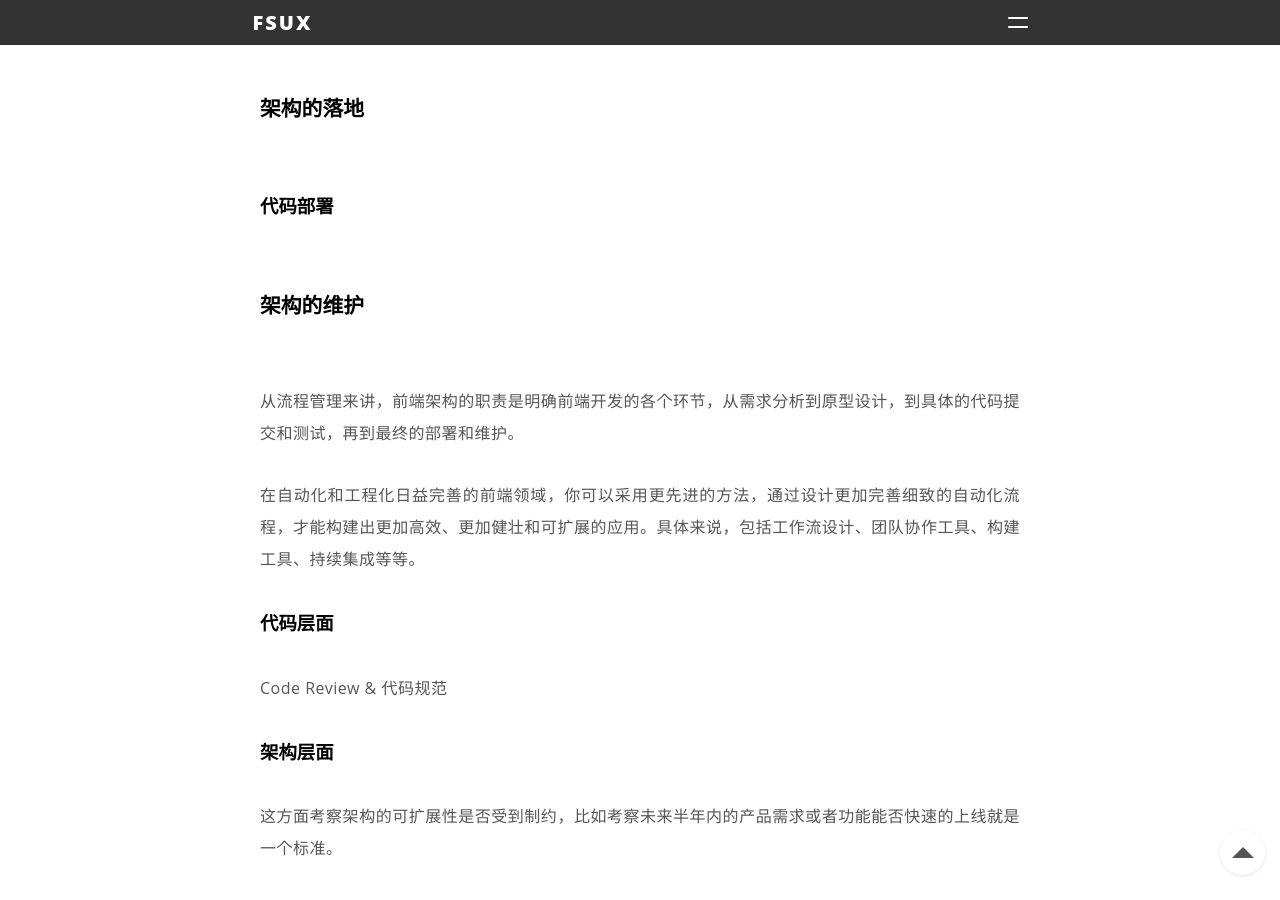
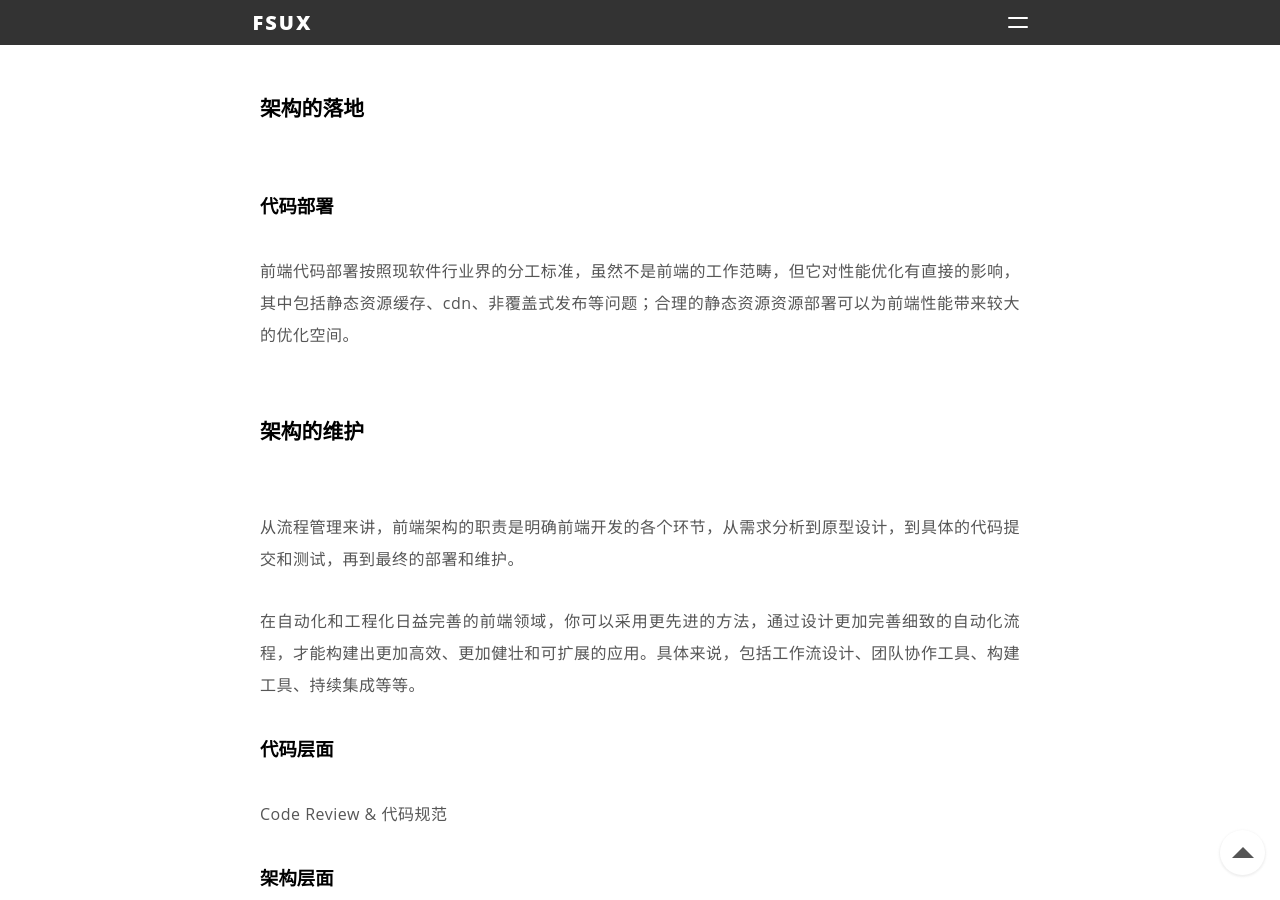
Before and after one commit to Haonancx/Haonancx.github.io, a Jekyll site: the page built from _posts/2017-6-1-Talk-about-component-architecture.markdown, in a window 1280 px wide and 900 px high, scrolled down 8798 px. Built offline with Jekyll 4.4.1, drawn with Linux system fonts in a browser that asks for light colours; nearby versions of some CDN libraries; Markdown is read by kramdown in place of the engine named in the settings; comment, search, counter and statistics services are not loaded.

Commit message:
文章整理

```diff
--- a/_posts/2017-6-1-Talk-about-component-architecture.markdown
+++ b/_posts/2017-6-1-Talk-about-component-architecture.markdown
@@ -196,6 +196,8 @@ tags: 随笔 架构 浅谈前端
 
 #### 代码部署
 
+前端代码部署按照现软件行业界的分工标准，虽然不是前端的工作范畴，但它对性能优化有直接的影响，其中包括静态资源缓存、cdn、非覆盖式发布等问题；合理的静态资源资源部署可以为前端性能带来较大的优化空间。
+
 ### 架构的维护
 
 从流程管理来讲，前端架构的职责是明确前端开发的各个环节，从需求分析到原型设计，到具体的代码提交和测试，再到最终的部署和维护。
```
